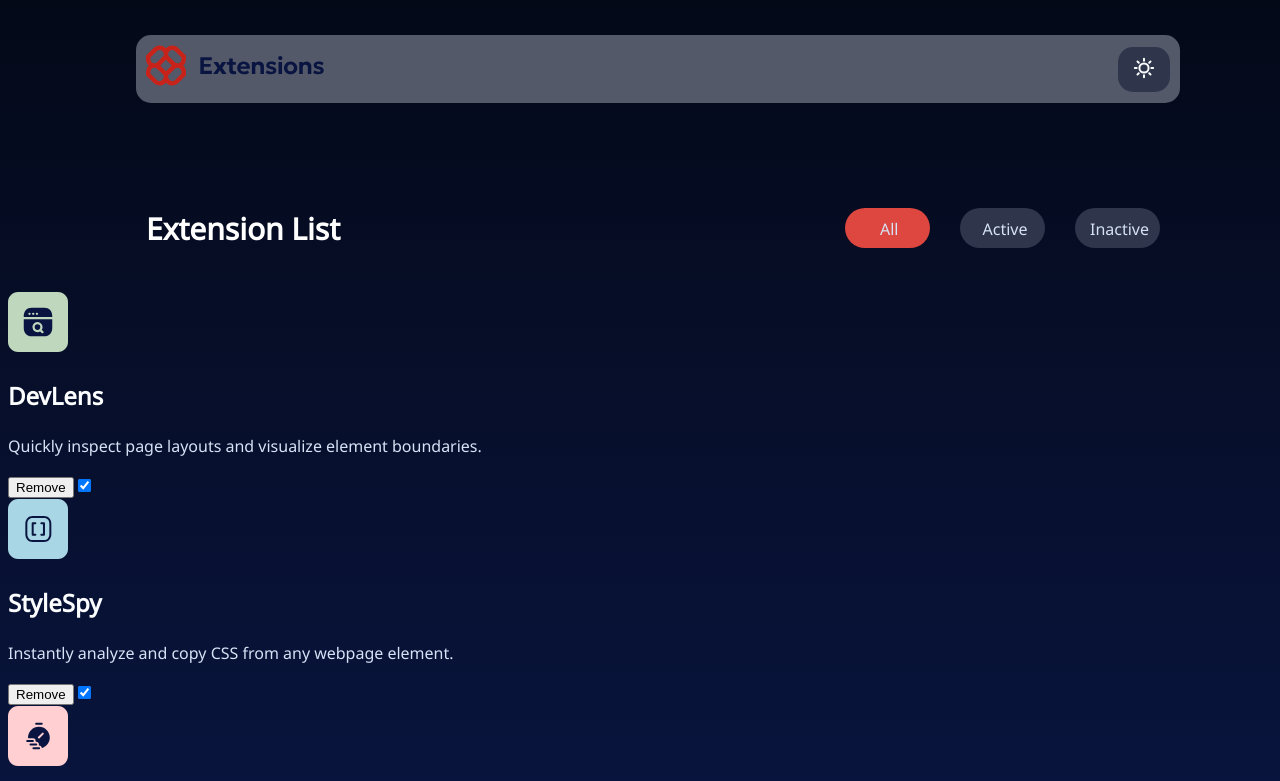
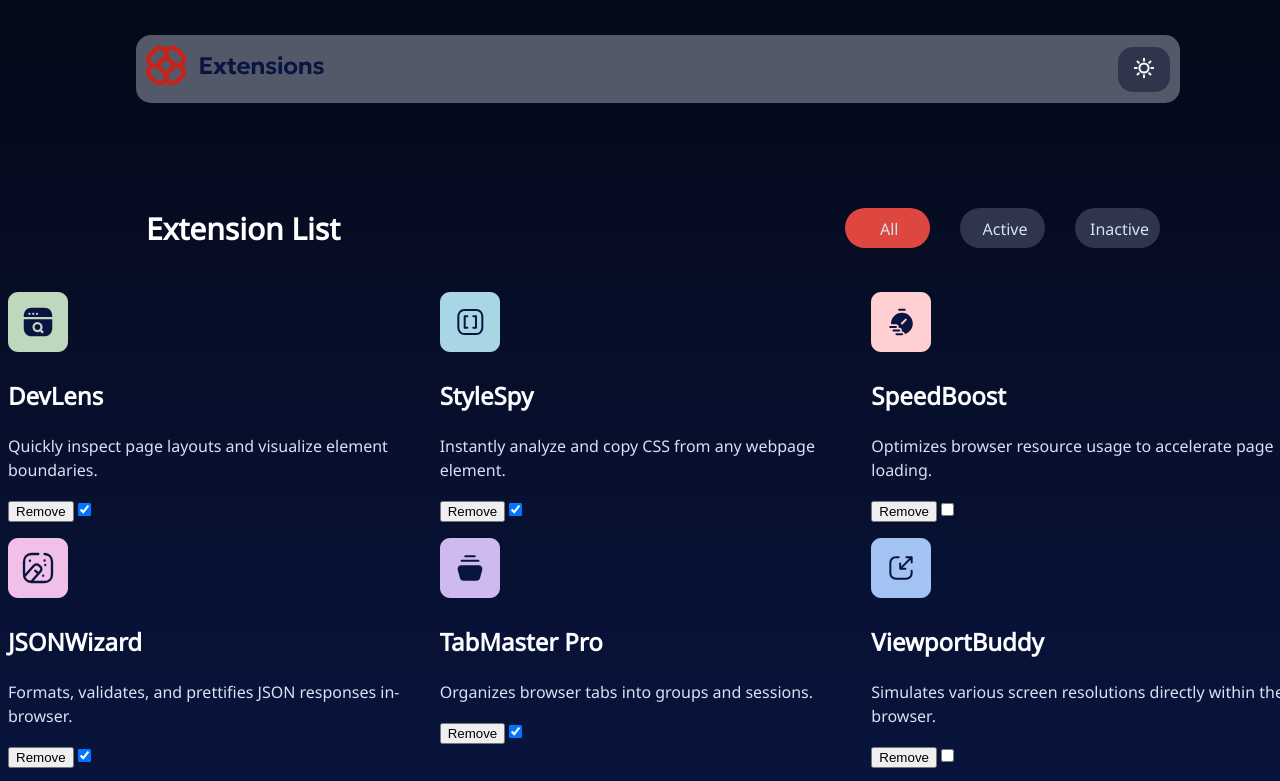
Before and after one commit to azanra/extension-manager, a plain HTML site: page index.html in a window 1280 px wide. Shown: the top 781 px of the page. Drawn offline with Linux system fonts and the light colour scheme.

Commit message:
Set the layout of extension container

```diff
--- a/style/style.css
+++ b/style/style.css
@@ -120,3 +120,10 @@ span {
 .infoHeader {
   color: var(--Neutral-0);
 }
+
+.extensionContainer {
+  display: grid;
+  grid-template-columns: repeat(3, 1fr);
+  grid-template-rows: repeat(4, 1fr);
+  gap: 15px;
+}
```
